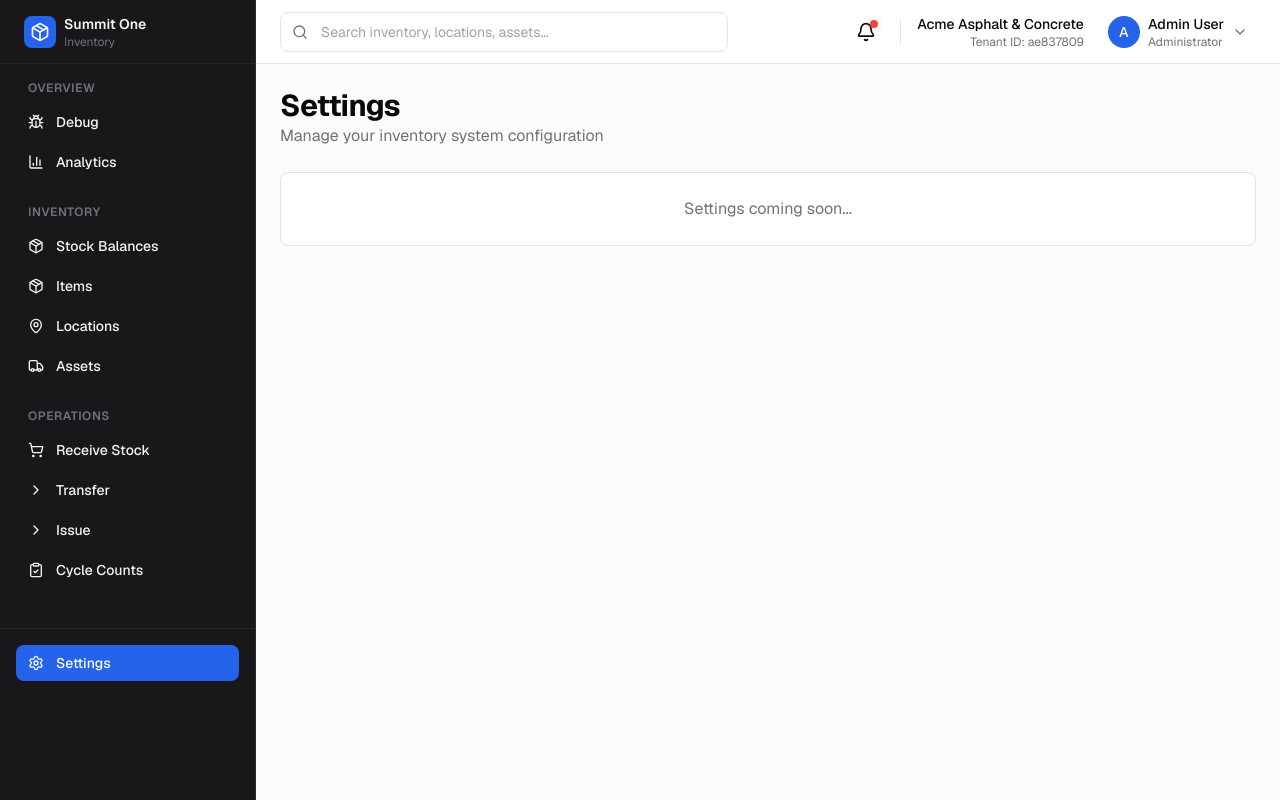
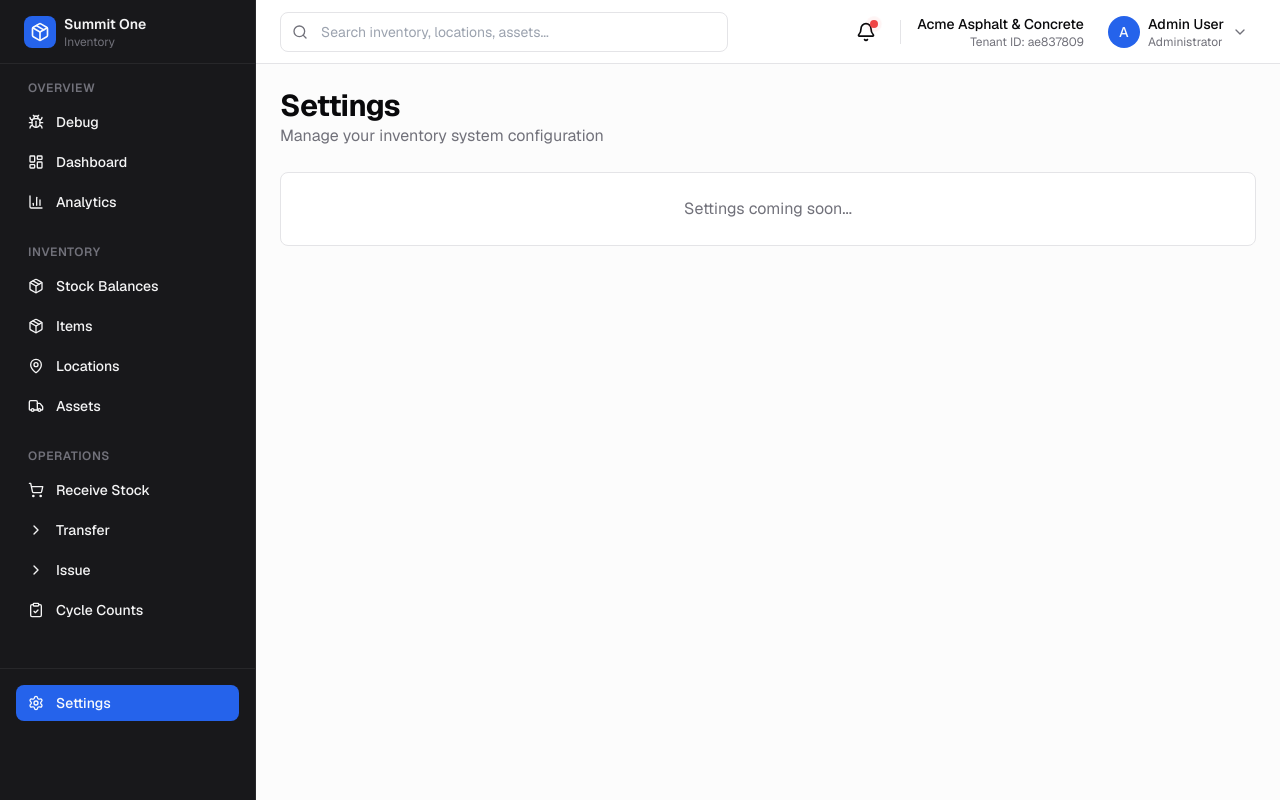
Before and after one commit to rocketmanv9/summit-one-inventory-management, a Next.js app: page /settings in a window 1280 px wide. Built offline with nearby package versions, Linux system fonts and the light colour scheme.

Commit message:
sidebar fix

```diff
--- a/src/components/layout/Sidebar.tsx
+++ b/src/components/layout/Sidebar.tsx
@@ -38,8 +38,13 @@ const navigation: NavSection[] = [
         icon: Bug,
       },
       {
+        title: 'Dashboard',
+        href: '/dashboards',
+        icon: LayoutDashboard,
+      },
+      {
         title: 'Analytics',
-        href: '/dashboards',
+        href: '/analytics',
         icon: BarChart3,
       },
     ],
```
